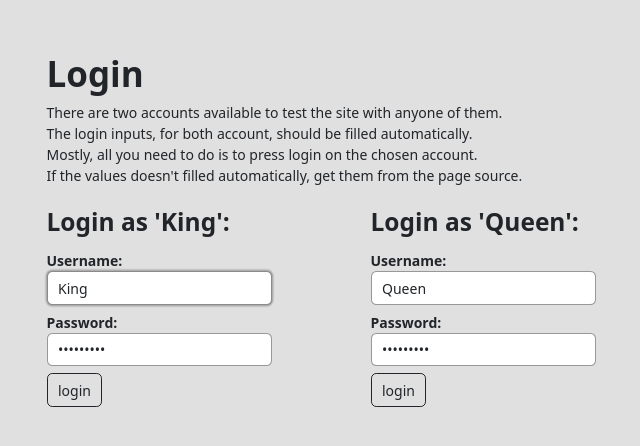
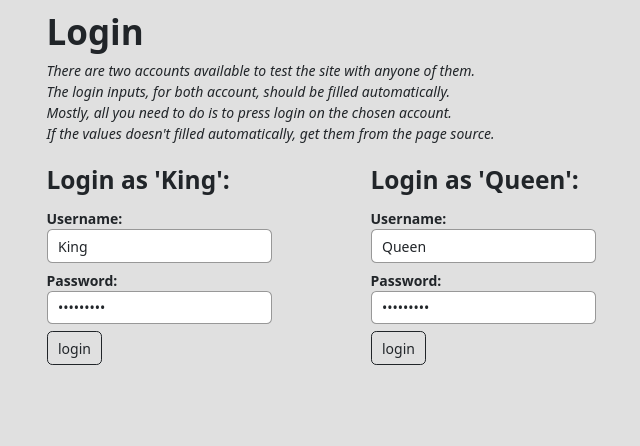
Before and after one commit to hussein-m-kandil/monotext, a Django app: page /accounts/login/ in a window 1280 px wide. Shown: the part 52-498 px from the top of the page, without its empty margins (319-959 px from the left). Run offline with Django 4.2, Linux system fonts and the light colour scheme; some libraries are stand-ins or nearby versions.

Commit message:
Debug the UI (margins & font styles) in the registration templates

```diff
--- a/posts/templates/base_generic.html
+++ b/posts/templates/base_generic.html
@@ -67,7 +67,7 @@
   <main>
     <div class="container">
       <div class="row mt-5">
-        <div class="col-12 col-sm-11 col-md-9 col-lg-7 col-xl-6 mx-auto my-4">
+        <div class="col-11 col-md-9 col-lg-7 col-xl-6 mx-auto my-4">
           <div id="root-url" style="display: none;">{% url 'posts:index' %}</div>
           {% block content %}{% endblock %}
           {% block pagination %}
--- a/templates/registration/logged_out.html
+++ b/templates/registration/logged_out.html
@@ -2,7 +2,7 @@
 
 {% block content %}
 
-    <h1 class="mt-5">Logged out!</h1>
+    <h1>Logged out!</h1>
 
     <a class="link-dark text-decoration-none" href="{% url 'login' %}">Click here to login again.</a>
 
--- a/templates/registration/login.html
+++ b/templates/registration/login.html
@@ -2,10 +2,10 @@
 
 {% block content %}
 
-    <h1 class="mx-auto mt-5 text-left">
-        <strong>Login</strong>
+    <h1 class="mx-auto text-left" style="font-weight: bold;">
+        Login
     </h1>
-    <div class="mx-auto" style="text-align: justify; font-weight: lighter;">
+    <div class="mx-auto" style="text-align: justify; font-weight: normal; font-style: italic;">
         There are two accounts available to test the site with anyone of them.<br>
         The login inputs, for both account, should be filled automatically.<br>
         Mostly, all you need to do is to press login on the chosen account.<br>
@@ -26,13 +26,13 @@
     {% endif %}
 <div class="d-flex flex-column flex-sm-row justify-content-between align-items-start align-items-md-center">
     <div class="mt-3">
-        <h3 class="text-left my-2"><strong>Login as 'King':</strong></h3>
+        <h3 class="text-left my-2" style="font-weight: bold;">Login as 'King': </h3>
         <form method="post" action="{% url 'login' %}">
             {% csrf_token %}
-            <label class="text-left mt-2" for="username-1"><strong>Username:</strong></label>
+            <label class="text-left mt-2" for="username-1" style="font-weight: bold;">Username: </label>
             <input type="text" name="username" autocapitalize="none" maxlength="150"
-                id="username-1" class="form-control" value="King" autofocus required>
-            <label class="text-left mt-2" for="password-1"><strong>Password:</strong></label>
+                id="username-1" class="form-control" value="King" required>
+            <label class="text-left mt-2" for="password-1" style="font-weight: bold;">Password: </label>
             <input type="password" name="password" id="password-1" class="form-control"
                 value="django123" required>
             <input class="btn btn-outline-dark mt-2" type="submit" value="login">
@@ -40,13 +40,13 @@
         </form>
     </div>
     <div class="mt-3">
-        <h3 class="text-left my-2"><strong>Login as 'Queen':</strong></h3>
+        <h3 class="text-left my-2" style="font-weight: bold;">Login as 'Queen': </h3>
         <form method="post" action="{% url 'login' %}">
             {% csrf_token %}
-            <label class="text-left mt-2" for="username-2"><strong>Username:</strong></label>
+            <label class="text-left mt-2" for="username-2" style="font-weight: bold;">Username: </label>
             <input type="text" name="username" autocapitalize="none" maxlength="150"
                 id="username-2" class="form-control" value="Queen" required>
-            <label class="text-left mt-2" for="password-2"><strong>Password:</strong></label>
+            <label class="text-left mt-2" for="password-2" style="font-weight: bold;">Password: </label>
             <input type="password" name="password" id="password-2" class="form-control"
                 value="django123" required>
             <input class="btn btn-outline-dark mt-2" type="submit" value="login">
--- a/templates/registration/password_reset_complete.html
+++ b/templates/registration/password_reset_complete.html
@@ -1,6 +1,6 @@
 {% extends "base_generic.html" %}
 
 {% block content %}
-  <h1 class="mt-5">The password has been changed!</h1>
+  <h1>The password has been changed!</h1>
   <p><a class="link-dark text-decoration-none" href="{% url 'login' %}">log in again?</a></p>
 {% endblock %}
--- a/templates/registration/password_reset_confirm.html
+++ b/templates/registration/password_reset_confirm.html
@@ -1,7 +1,7 @@
 {% extends "base_generic.html" %}
 
 {% block content %}
-    <div class="mt-5">
+    <div>
         {% if validlink %}
             <p>Please enter (and confirm) your new password.</p>
             <form action="" method="post">
--- a/templates/registration/password_reset_done.html
+++ b/templates/registration/password_reset_done.html
@@ -1,7 +1,7 @@
 {% extends "base_generic.html" %}
 
 {% block content %}
-  <p class="mt-5">
+  <p>
     We've emailed you instructions for setting your password. If they haven't arrived in a few minutes, check your spam folder.
   </p>
 {% endblock %}
--- a/templates/registration/password_reset_form.html
+++ b/templates/registration/password_reset_form.html
@@ -2,7 +2,7 @@
 
 {% block content %}
 
-  <form action="" method="post" class="mt-5 w-50">
+  <form action="" method="post" class="w-50">
   {% csrf_token %}
   {% if form.email.errors %}
     {{ form.email.errors }}
```
